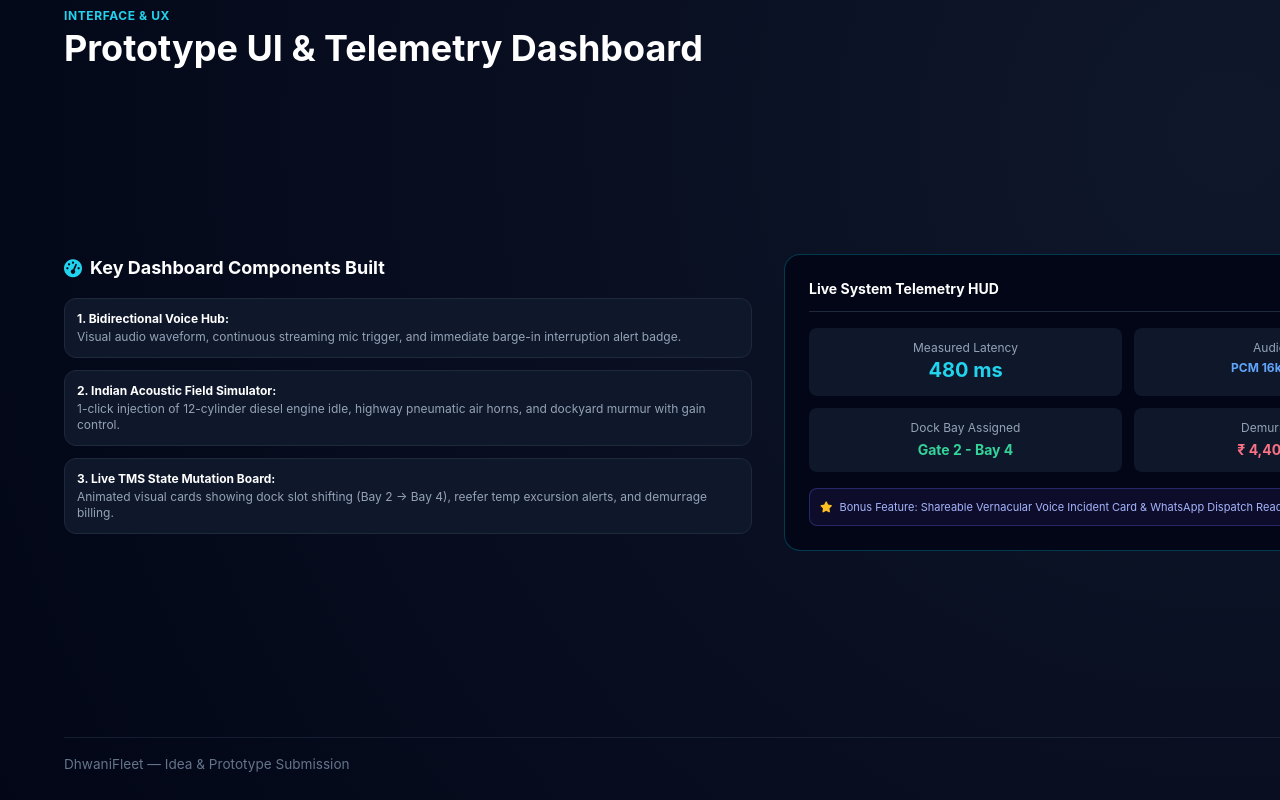
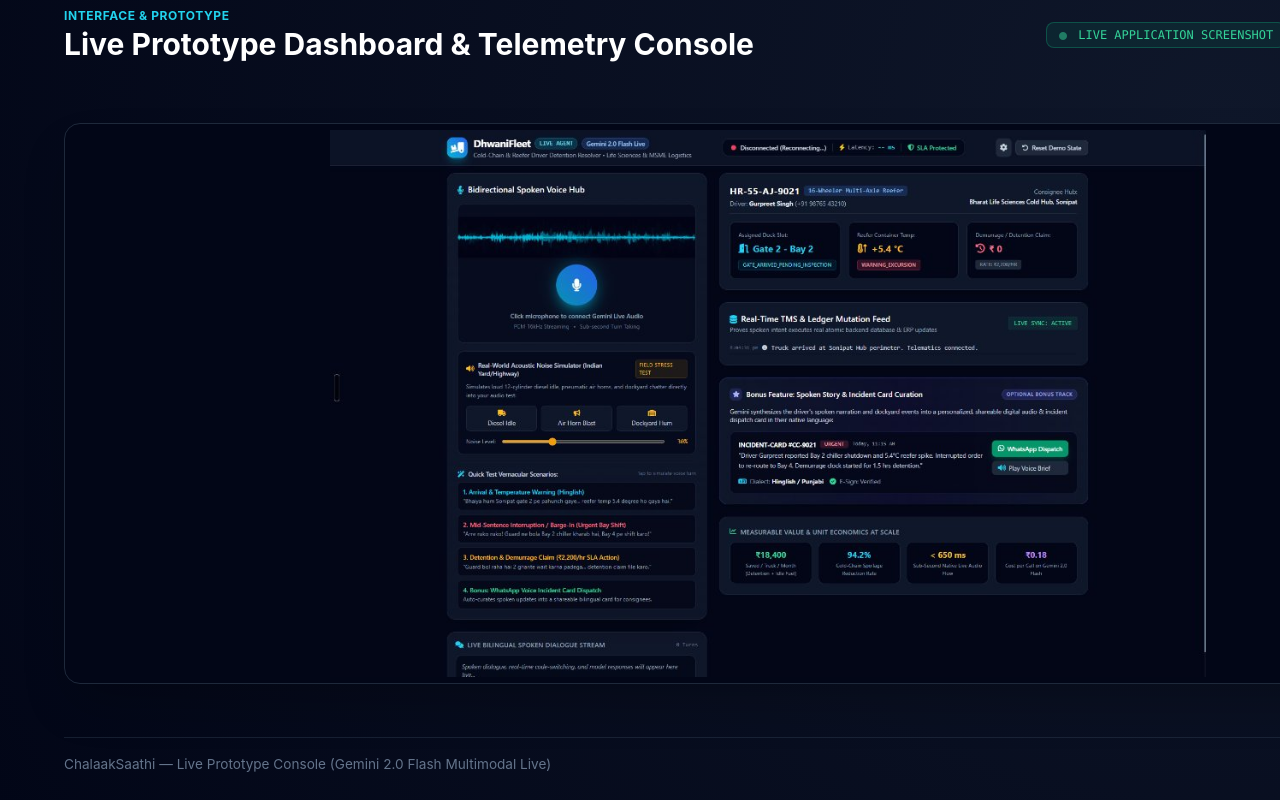
Before and after one commit to swatiicfai/ChalaakSaathi-DhwaniFleet-, a website: page deck.html in a window 1280 px wide. Shown: the part 4360-5160 px from the top of the page. Drawn offline with nearby package versions, Linux system fonts and the light colour scheme.

Commit message:
feat: add live application dashboard screenshot to README and Slide 6 of submission deck

```diff
--- a/deck.html
+++ b/deck.html
@@ -324,65 +324,27 @@
 
   <!-- SLIDE 6: WIREFRAMES & MOCKUP DIAGRAMS -->
   <div class="slide">
-    <div>
-      <span class="text-xs uppercase tracking-wider text-cyan-400 font-bold block mb-1">Interface & UX</span>
-      <h2 class="text-4xl font-bold text-white">Prototype UI & Telemetry Dashboard</h2>
-    </div>
-
-    <div class="grid grid-cols-2 gap-8 my-auto">
-      <div class="space-y-4">
-        <h3 class="text-lg font-bold text-white flex items-center gap-2">
-          <i class="fa-solid fa-gauge-high text-cyan-400"></i> Key Dashboard Components Built
-        </h3>
-        <div class="space-y-3 text-xs">
-          <div class="p-3 rounded-xl bg-slate-900 border border-slate-800">
-            <strong class="text-white block mb-0.5">1. Bidirectional Voice Hub:</strong>
-            <p class="text-slate-400">Visual audio waveform, continuous streaming mic trigger, and immediate barge-in interruption alert badge.</p>
-          </div>
-          <div class="p-3 rounded-xl bg-slate-900 border border-slate-800">
-            <strong class="text-white block mb-0.5">2. Indian Acoustic Field Simulator:</strong>
-            <p class="text-slate-400">1-click injection of 12-cylinder diesel engine idle, highway pneumatic air horns, and dockyard murmur with gain control.</p>
-          </div>
-          <div class="p-3 rounded-xl bg-slate-900 border border-slate-800">
-            <strong class="text-white block mb-0.5">3. Live TMS State Mutation Board:</strong>
-            <p class="text-slate-400">Animated visual cards showing dock slot shifting (Bay 2 → Bay 4), reefer temp excursion alerts, and demurrage billing.</p>
-          </div>
-        </div>
+    <div class="flex justify-between items-center mb-2">
+      <div>
+        <span class="text-xs uppercase tracking-wider text-cyan-400 font-bold block mb-0.5">Interface & Prototype</span>
+        <h2 class="text-3xl font-bold text-white">Live Prototype Dashboard & Telemetry Console</h2>
       </div>
-
-      <div class="bg-slate-950 p-6 rounded-2xl border border-cyan-500/30 flex flex-col justify-between">
-        <div class="border-b border-slate-800 pb-3">
-          <div class="flex items-center justify-between">
-            <span class="font-bold text-white text-sm">Live System Telemetry HUD</span>
-            <span class="text-emerald-400 text-xs font-mono"><i class="fa-solid fa-circle text-[8px] animate-pulse"></i> ONLINE</span>
-          </div>
-        </div>
-        <div class="grid grid-cols-2 gap-3 my-4">
-          <div class="p-3 bg-slate-900 rounded-lg text-center">
-            <span class="text-xs text-slate-400 block">Measured Latency</span>
-            <span class="text-xl font-bold text-cyan-400">480 ms</span>
-          </div>
-          <div class="p-3 bg-slate-900 rounded-lg text-center">
-            <span class="text-xs text-slate-400 block">Audio Engine</span>
-            <span class="text-xs font-bold text-blue-400 mt-1 block">PCM 16k in / 24k out</span>
-          </div>
-          <div class="p-3 bg-slate-900 rounded-lg text-center">
-            <span class="text-xs text-slate-400 block">Dock Bay Assigned</span>
-            <span class="text-sm font-bold text-emerald-400 mt-1 block">Gate 2 - Bay 4</span>
-          </div>
-          <div class="p-3 bg-slate-900 rounded-lg text-center">
-            <span class="text-xs text-slate-400 block">Demurrage Claim</span>
-            <span class="text-sm font-bold text-rose-400 mt-1 block">₹ 4,400 Locked</span>
-          </div>
-        </div>
-        <div class="p-2.5 rounded-lg bg-indigo-950/40 border border-indigo-500/30 text-[11px] text-indigo-300">
-          <i class="fa-solid fa-star text-amber-400 mr-1"></i> Bonus Feature: Shareable Vernacular Voice Incident Card & WhatsApp Dispatch Ready.
-        </div>
+      <div class="flex items-center gap-2">
+        <span class="text-xs font-mono text-emerald-400 bg-emerald-500/10 px-3 py-1 rounded-lg border border-emerald-500/30">
+          <i class="fa-solid fa-circle text-[8px] animate-pulse mr-1"></i> LIVE APPLICATION SCREENSHOT
+        </span>
+        <span class="text-xs font-mono text-cyan-400 bg-cyan-500/10 px-3 py-1 rounded-lg border border-cyan-500/30">
+          http://localhost:3000
+        </span>
       </div>
     </div>
 
+    <div class="my-auto flex items-center justify-center p-1.5 rounded-2xl bg-slate-950 border border-slate-800 shadow-2xl overflow-hidden" style="max-height: 5.9in;">
+      <img src="public/app_screenshot.png" alt="ChalaakSaathi Live Dashboard" class="rounded-xl w-full h-auto object-contain" style="max-height: 5.7in;"/>
+    </div>
+
     <div class="slide-footer">
-      <span>DhwaniFleet — Idea & Prototype Submission</span>
+      <span>ChalaakSaathi — Live Prototype Console (Gemini 2.0 Flash Multimodal Live)</span>
       <span>Slide 6 / 12</span>
     </div>
   </div>
```
Also changed, not shown: embed_screenshot_and_build.js (added, +73 -0 lines), README.md, app_screenshot.png (added), public/app_screenshot.png (added), 1 other file.
